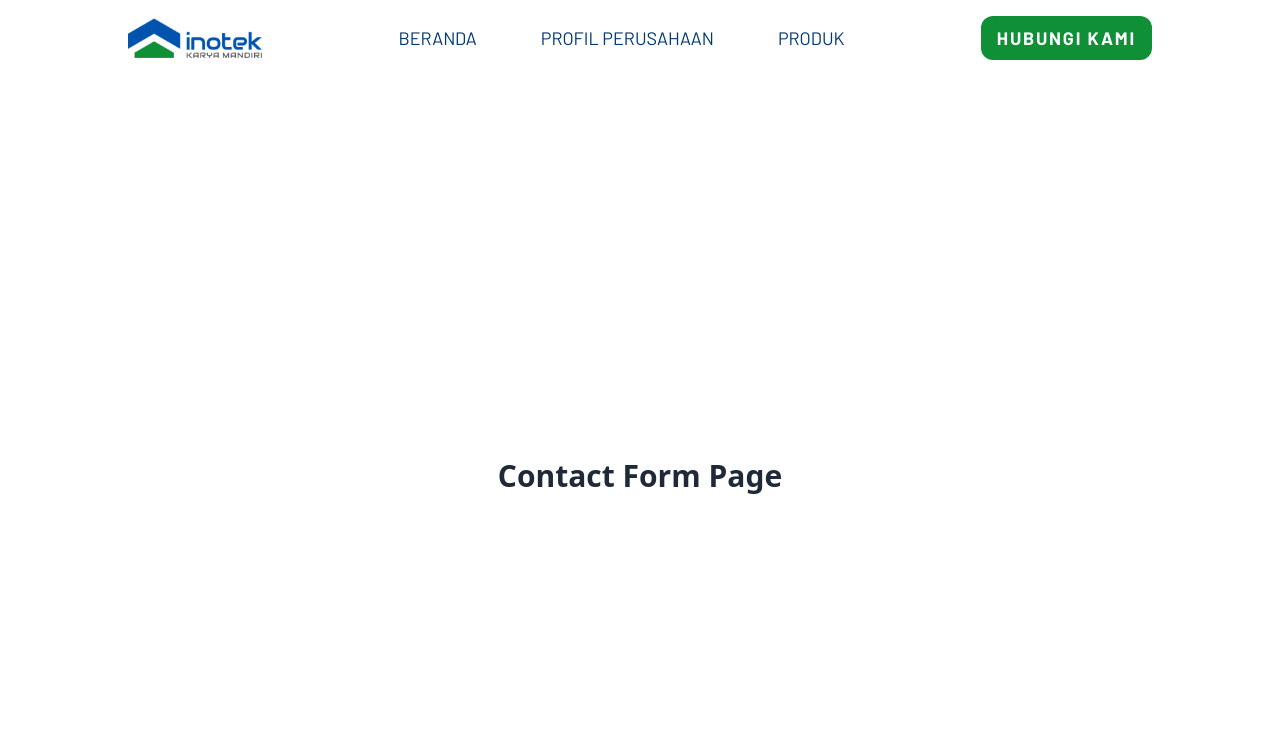
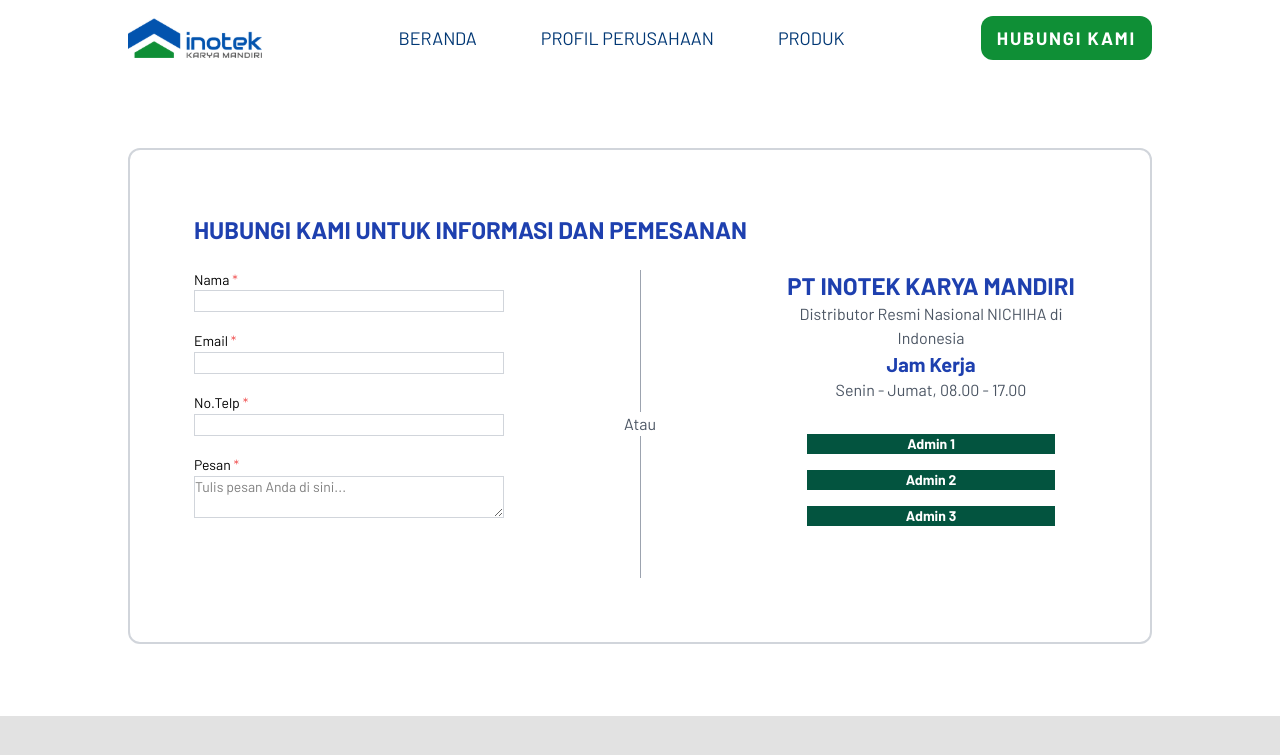
Before and after one commit to stebern17/inoteknextjs, a Next.js app: page /contactform in a window 1280 px wide. Shown: the top 755 px of the page. Built offline with nearby package versions, Linux system fonts and the light colour scheme.

Commit message:
feat: Implement contact form with CTA section and vertical line component

```diff
--- a/src/app/blocks/Navbar.jsx
+++ b/src/app/blocks/Navbar.jsx
@@ -57,9 +57,9 @@
         </ul>
 
         {/* Button Desktop */}
-        <div className="hidden lg:block">
+        <Link href="/contactform" className="hidden lg:block">
           <motion.div
-            className="block rounded-xl font-display font-bold py-2 px-4 text-lg tracking-widest text-white bg-[#0F8F36] cursor-pointer text-center"
+            className="rounded-xl font-display font-bold py-2 px-4 text-lg tracking-widest text-white bg-[#0F8F36] cursor-pointer text-center"
             whileHover={{
               scale: 1.05,
               backgroundColor: "#074D1D",
@@ -67,11 +67,9 @@
             whileTap={{ scale: 0.9 }}
             transition={{ type: "spring", stiffness: 300, damping: 20 }}
           >
-            <Link href="/contactform" className="w-full h-full block">
-              HUBUNGI KAMI
-            </Link>
+            HUBUNGI KAMI
           </motion.div>
-        </div>
+        </Link>
 
         {/* Hamburger (Mobile) */}
         <button className="lg:hidden text-2xl" onClick={toggleMenu}>
--- /dev/null
+++ b/src/app/components/VerticalLine.jsx
@@ -0,0 +1,17 @@
+import React from "react";
+
+export default function VerticalLine({ text }) {
+  return (
+    <div className="relative flex self-stretch items-center justify-center px-4 select-none">
+      {/* Garis vertikal */}
+      <div className="absolute inset-y-0 left-1/2 w-px bg-gray-400"></div>
+
+      {/* Teks di tengah garis */}
+      {text && (
+        <span className="relative bg-white px-2 text-gray-600 font-medium">
+          {text}
+        </span>
+      )}
+    </div>
+  );
+}
--- /dev/null
+++ b/src/app/contactform/CTASection.jsx
@@ -0,0 +1,38 @@
+import React from "react";
+import { Button, createTheme } from "flowbite-react";
+
+export default function CTASection() {
+  const buttonTheme = createTheme({
+    base: "w-[80%] text-center",
+    color: {
+      default: "bg-green-800 hover:bg-green-500 text-white font-semibold",
+    },
+  });
+  return (
+    <section className="w-full flex flex-col self-stretch gap-8">
+      <div>
+        <div>
+          <h2 className="text-center font-semibold text-2xl text-[#1E40AF]">
+            PT INOTEK KARYA MANDIRI
+          </h2>
+          <p className="text-center text-gray-600">
+            Distributor Resmi Nasional NICHIHA di Indonesia
+          </p>
+        </div>
+        <div>
+          <h3 className="text-center font-semibold text-xl text-[#1E40AF]">
+            Jam Kerja
+          </h3>
+          <p className="text-center text-gray-600">
+            Senin - Jumat, 08.00 - 17.00
+          </p>
+        </div>
+      </div>
+      <div className="flex flex-col justify-center items-center gap-4">
+        <Button theme={buttonTheme}>Admin 1</Button>
+        <Button theme={buttonTheme}>Admin 2</Button>
+        <Button theme={buttonTheme}>Admin 3</Button>
+      </div>
+    </section>
+  );
+}
--- /dev/null
+++ b/src/app/contactform/FormAndCTA.jsx
@@ -0,0 +1,23 @@
+import React from "react";
+import FormSection from "./FormSection";
+import CTASection from "./CTASection";
+import VerticalLine from "../components/VerticalLine";
+
+export default function ContactandCTA() {
+  return (
+    <>
+      <div className="flex flex-col gap-6 justify-center w-full border-2 border-gray-300 p-16 rounded-xl font-display">
+        <div className="self-start">
+          <h1 className="text-2xl font-semibold text-[#1E40AF]">
+            HUBUNGI KAMI UNTUK INFORMASI DAN PEMESANAN
+          </h1>
+        </div>
+        <section className="flex w-full justify-between items-center gap-24">
+          <FormSection />
+          <VerticalLine text="Atau" />
+          <CTASection />
+        </section>
+      </div>
+    </>
+  );
+}
--- /dev/null
+++ b/src/app/contactform/FormSection.jsx
@@ -0,0 +1,51 @@
+"use client";
+import React from "react";
+import { Label, Textarea, TextInput, Button } from "flowbite-react";
+
+export default function ContactFormPage() {
+  const handleSubmit = (e) => {
+    e.preventDefault(); // cegah reload default
+    alert("Form terkirim!");
+  };
+
+  return (
+    <form onSubmit={handleSubmit} className="w-full flex flex-col gap-4">
+      <div className="flex flex-col">
+        <Label htmlFor="name">
+          Nama <span className="text-red-500">*</span>
+        </Label>
+        <TextInput id="name" name="name" required />
+      </div>
+
+      <div>
+        <Label htmlFor="email">
+          Email <span className="text-red-500">*</span>
+        </Label>
+        <TextInput id="email" name="email" type="email" required />
+      </div>
+
+      <div>
+        <Label htmlFor="phone">
+          No.Telp <span className="text-red-500">*</span>
+        </Label>
+        <TextInput id="phone" name="phone" type="tel" required />
+      </div>
+
+      <div>
+        <Label htmlFor="message">
+          Pesan <span className="text-red-500">*</span>
+        </Label>
+        <Textarea
+          id="message"
+          name="message"
+          placeholder="Tulis pesan Anda di sini..."
+          required
+        />
+      </div>
+
+      <Button type="submit" className="text-lg mt-4">
+        Kirim
+      </Button>
+    </form>
+  );
+}
--- a/src/app/contactform/page.jsx
+++ b/src/app/contactform/page.jsx
@@ -1,9 +1,10 @@
 import React from "react";
+import ContactandCTA from "./FormAndCTA";
 
 export default function ContactFormPage() {
   return (
-    <div className="min-h-screen flex items-center justify-center">
-      <h1 className="text-3xl font-bold text-gray-800">Contact Form Page</h1>
-    </div>
+    <section className="w-full content h-[80vh] flex items-center justify-center">
+      <ContactandCTA />
+    </section>
   );
 }
--- a/src/app/layout.jsx
+++ b/src/app/layout.jsx
@@ -17,8 +17,9 @@
   return (
     <html lang="en">
       <body>
+        <ThemeInit />
         <NavbarHeader />
-        <main className="flex flex-col min-h-screen space-y-8">{children}</main>
+        <main className="flex flex-col space-y-8">{children}</main>
         <Footer />
       </body>
     </html>
--- a/src/app/nichiha/ProductSection.jsx
+++ b/src/app/nichiha/ProductSection.jsx
@@ -57,7 +57,7 @@
               dikombinasikan dengan partikel kayu berserat, lalu dicetak dengan
               tekstur permukaan khusus.
             </p>
-            <HR />
+            <HR className="bg-gray-600 my-8 border-0" />
             <p className="size-lg">
               Panel ini tersedia dengan ukuran panjang standar{" "}
               <span className="font-bold">3030 mm</span> atau{" "}
```
